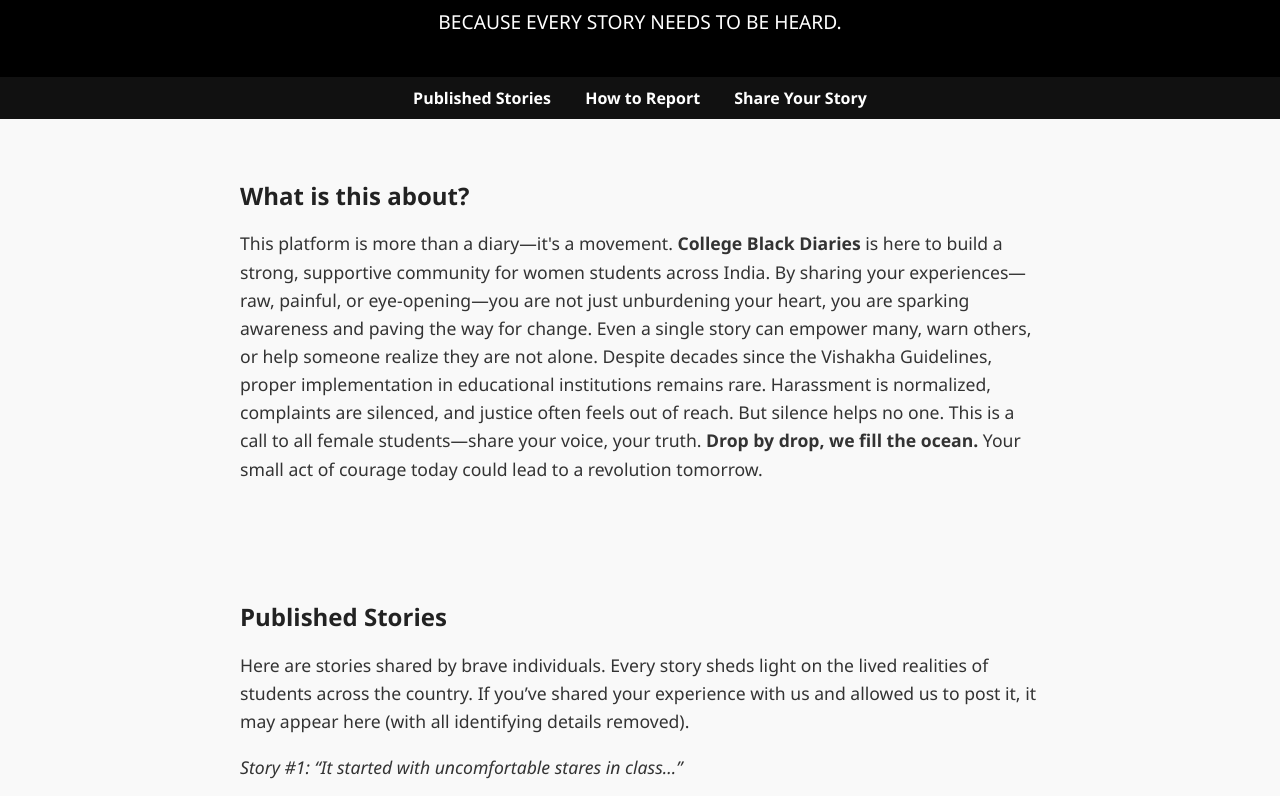
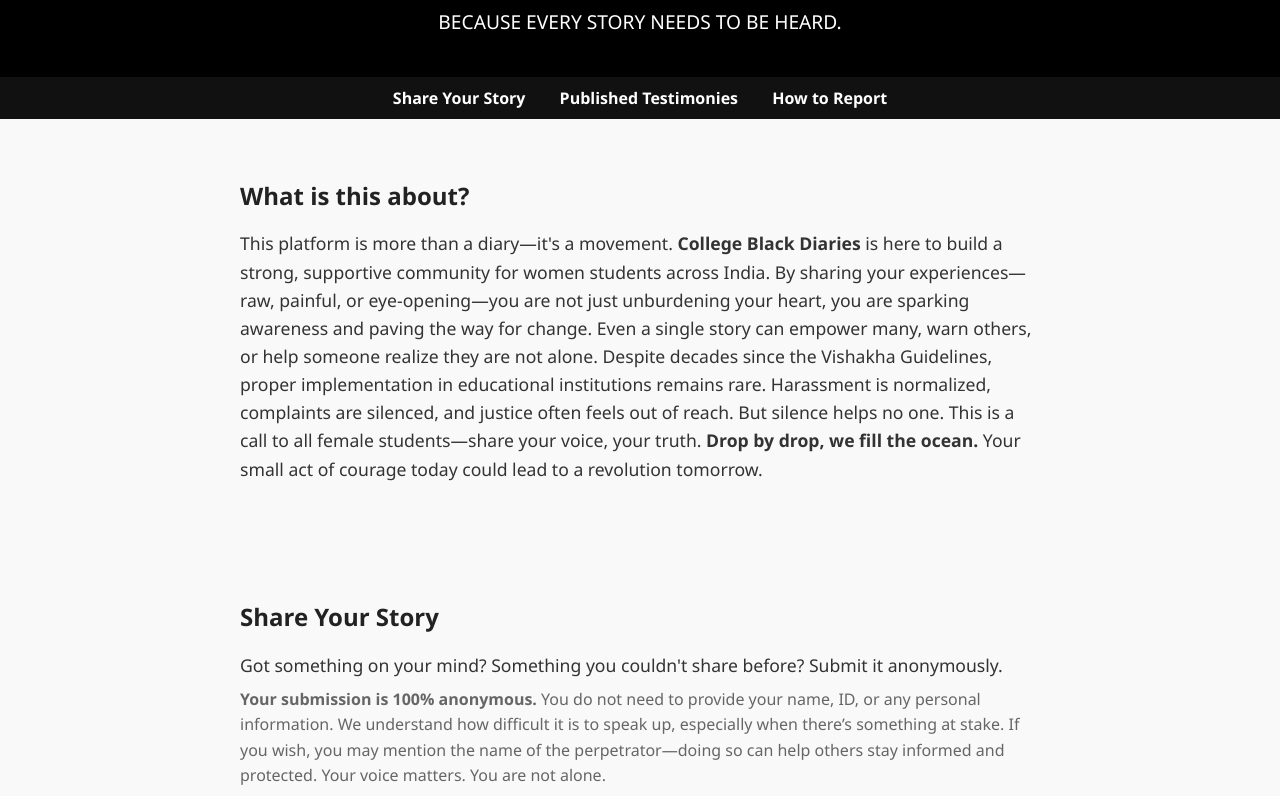
Before and after one commit to collegeblackdiaries1997/collegeblackdiaries.github.io, a plain HTML site: page index.html in a window 1280 px wide. Shown: the part 98-894 px from the top of the page. Drawn offline with Linux system fonts and the light colour scheme.

Commit message:
Update index.html

```diff
--- a/index.html
+++ b/index.html
@@ -108,9 +108,9 @@
   </header>
 
   <nav>
-    <a href="#published-stories">Published Stories</a>
+    <a href="#share-your-story">Share Your Story</a>
+    <a href="#published testimonies">Published Testimonies</a>
     <a href="#how-to-report">How to Report</a>
-    <a href="#share-your-story">Share Your Story</a>
   </nav>
 
   <section>
@@ -120,8 +120,22 @@
     </p>
   </section>
 
+  <section id="share-your-story">
+    <h2>Share Your Story</h2>
+    <p>Got something on your mind? Something you couldn't share before? Submit it anonymously.</p>
+    <p style="font-size: 1em; color: #666; margin-top: -10px;">
+      <strong>Your submission is 100% anonymous.</strong> You do not need to provide your name, ID, or any personal information. We understand how difficult it is to speak up, especially when there’s something at stake. If you wish, you may mention the name of the perpetrator—doing so can help others stay informed and protected. Your voice matters. You are not alone.
+<!--       <strong>Note:</strong> Your submission is <strong>completely anonymous</strong>—you don’t need to mention your name, college, or any personal identifiers. If you're comfortable, you may name the perpetrator to help others stay informed and safe. -->
+    </p>
+
+    <form action="https://formspree.io/f/xgvapzod" method="POST">
+      <textarea name="message" placeholder="Write your story here... (No need to share your identity, it's completely anonymous. If you wish, you can name the perpetrator to help others stay informed.)" required></textarea>
+      <button type="submit">Submit Anonymously</button>
+    </form>
+  </section>
+
   <section id="published-stories">
-    <h2>Published Stories</h2>
+    <h2>Published Testimonies</h2>
     <p>
       Here are stories shared by brave individuals. Every story sheds light on the lived realities of students across the country. If you’ve shared your experience with us and allowed us to post it, it may appear here (with all identifying details removed).
     </p>
@@ -147,18 +161,6 @@
     <p>You are not alone. Your voice matters. 🤍</p>
   </section>
 
-  <section id="share-your-story">
-    <h2>Share Your Story</h2>
-    <p>Got something on your mind? Something you couldn't share before? Submit it anonymously.</p>
-    <p style="font-size: 1em; color: #666; margin-top: -10px;">
-      <strong>Note:</strong> Your submission is <strong>completely anonymous</strong>—you don’t need to mention your name, college, or any personal identifiers. If you're comfortable, you may name the perpetrator to help others stay informed and safe.
-    </p>
-
-    <form action="https://formspree.io/f/xgvapzod" method="POST">
-      <textarea name="message" placeholder="Write your story here... (No need to share your identity, it's completely anonymous. If you wish, you can name the perpetrator to help others stay informed.)" required></textarea>
-      <button type="submit">Submit Anonymously</button>
-    </form>
-  </section>
 
   <footer>
     <p>Made with ❤️ by students, for students. | Contact us: collegeblackdiaries1997@proton.me (<a href="mailto:collegeblackdiaries1997@proton.me">Email</a>)</p>
```
